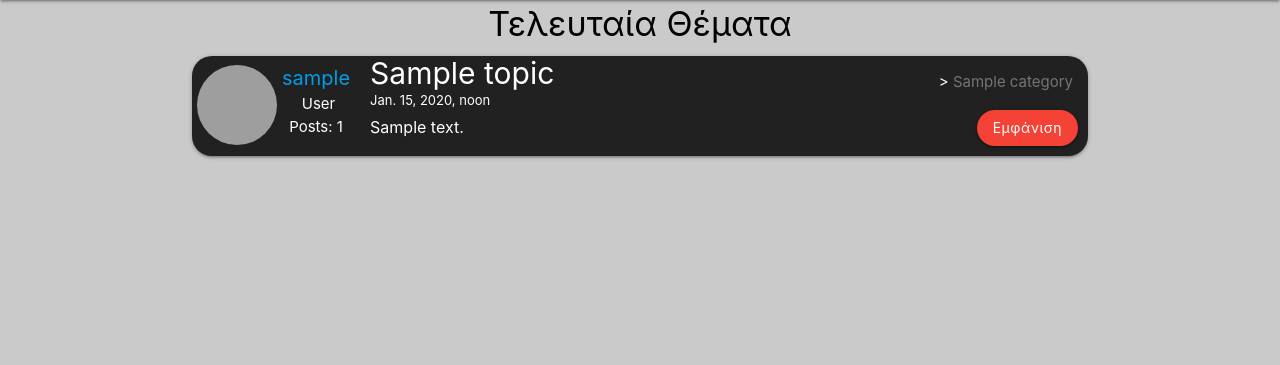
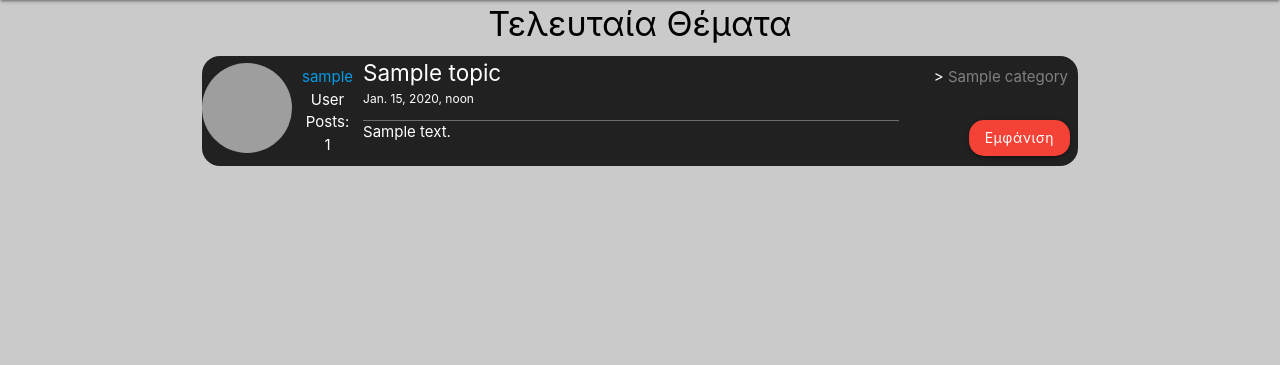
Before and after one commit to one-twenty/foobargr, a Django app: page / in a window 1280 px wide. Shown: the part 109-474 px from the top of the page. Run offline with Django 3.2, Linux system fonts and the light colour scheme; tables that the repository leaves empty hold one stand-in row (values such as "Sample post"); grey boxes are pictures that could not be loaded.

Commit message:
topics cards flexbox added

```diff
--- a/forum/static/forum/css/topics.css
+++ b/forum/static/forum/css/topics.css
@@ -1,180 +1,103 @@
-.card {
-    border-radius: 20px;
-    padding: 5px;
-    animation: topics-show 1.5s;
-    background: #212121 !important;
-    color: white;
-    height: 100px;
-    overflow: hidden !important;
+h4 {
+    text-align: center;
+    margin-top: 50px;
 }
 
-.topic-action a {
-    text-transform: none !important;
+.topic-card {
+    margin: 10px;
+    border-radius: 18px;
+    display: flex;
+    background: #212121;
+    color: white;
+    position: relative;
+}
+
+.user {
+    flex: 1;
+    display: flex;
+    flex-direction: row;
+    justify-content: center;
+    align-items: center;
+    text-align: center;
+    flex-basis: 16%;
+}
+
+.card-content {
+    flex: 6;
+    display: flex;
+    flex-direction: column;
+    flex-basis: 80%;
+}
+
+.user img {
+    width: 90px;
+    height: 90px;
+    border-radius: 50%;
+}
+
+.user-image {
+    flex: 1;
+}
+
+.user-info {
+    flex-direction: row;
+    flex: 1;
+    margin: 10px;
+}
+
+.topic-category,
+.topic-action {
+    position: absolute;
+    margin-right: 8px;
+    right: 0;
+}
+
+.topic-category {
+    top: 0;
+    margin: 10px;
+}
+
+.topic-action {
+    bottom: 0;
+    margin-bottom: 10px;
+}
+
+.topic-category a {
+    color: gray;
+}
+
+.topic-title {
+    font-size: 1.5rem;
+    order: 1;
+    flex: 1;
+}
+
+.topic-datetime {
+    order: 2;
+    flex: 2;
+    font-size: 0.8rem;
+}
+
+.topic-content {
+    order: 4;
+    flex: 3;
+}
+
+.divider {
+    order: 3;
+    opacity: 0.4;
+    width: 75%;
 }
 
 .topic-action-btn {
-    border-radius: 30px;
+    text-transform: none;
+    border-radius: 15px;
 }
 
-.admin{
+.admin {
     color: red;
 }
 
-.moderator{
+.moderator {
     color: blue;
 }
-
-@media only screen and (min-width: 601px) {
-    h4 {
-        text-align: center;
-        margin-top: 50px;
-        color: black;
-    }
-
-    .topic-card {
-        border-radius: 10px;
-    }
-
-    .topic-card img {
-        border-radius: 50% !important;
-        height: 80px !important;
-        width: 80px !important;
-        margin-top: 4px;
-    }
-
-    .datetime-published {
-        padding: 20px;
-        font-size: 13px;
-        margin-top: -3px;
-    }
-
-    .user {
-        text-align: center;
-        margin-top: -13px;
-        margin-left: 5px;
-    }
-
-    .user a {
-        font-size: 20px;
-    }
-
-    .post-title {
-        position: absolute;
-        font-size: 30px;
-        margin-left: 20px;
-        margin-top: -10px;
-    }
-
-    .category {
-        position: absolute;
-        right: 0;
-        top: 0;
-        margin-right: 15px;
-    }
-
-    .category a {
-        color: #757575;
-    }
-
-    .category p a:hover {
-        cursor: pointer;
-    }
-
-    .card-content {
-        position: absolute;
-        margin-top: 30px;
-        margin-left: -4px;
-        font-size: 16px;
-    }
-
-    .topic-action {
-        position: absolute;
-        right: 0;
-        bottom: 0;
-        margin: 5px;
-    }
-
-    .btn:hover {
-        transition: ease-in 0.1s;
-        transform: scale(1.1);
-    }
-
-    .topic-action a {
-        margin-left: 10px;
-        color: white;
-        text-transform: none;
-    }
-}
-
-@media only screen and (max-width: 601px) {
-    h4 {
-        text-align: center;
-        color: black;
-    }
-
-    .card {
-        color: white;
-        font-size: 12px;
-    }
-
-    .topic-card img {
-        width: 75px !important;
-        height: 75px !important;
-        border-radius: 50% !important;
-    }
-
-    .datetime-published {
-        margin-left: 15px;
-        margin-top: 8px;
-        font-size: 10px;
-    }
-
-    .category {
-        position: absolute;
-        margin-left: 90px;
-        bottom: 0;
-        transform: translateY(-50%);
-    }
-
-    .post-title {
-        position: absolute;
-        top: 0;
-        font-size: 16px;
-        margin-left: 15px;
-    }
-
-    .card-content {
-        position: absolute;
-        margin-left: -9px;
-        margin-top: 3px;
-    }
-
-    .user {
-        position: absolute;
-        transform: translateY(60%);
-        bottom: 0;
-        margin-left: -15px;
-        text-align: center;
-    }
-
-    .only-fullscreen {
-        visibility: hidden;
-    }
-
-    .topic-action-btn {
-        display: inline-block;
-        margin-top: 15px;
-        transform: scale(0.8);
-    }
-
-    .topic-action {
-        margin-left: 30px;
-    }
-}
-
-@keyframes topics-show {
-    from {
-        transform: translateY(1000px);
-        opacity: 0;
-    }
-}
--- a/forum/templates/forum/topics.html
+++ b/forum/templates/forum/topics.html
@@ -16,34 +16,30 @@
 {% for topic in topics %}
 
     <div class="topic-card">
-        <div class="col s12 m7">
-            <div class="card horizontal">
-                <div class="card-image">
+        <div class="user">
+            <div class="user-image">
                 <a href="{% url 'forum:profile' topic.user.username %}">
                     <img src="{% static topic.user.userprofile.image.url|slice:'13:' %}">
                 </a>
             </div>
-                <div class="category">
-                    <p>
+            <div class="user-info">
+                <a href="{% url 'forum:profile' topic.user.username %}">{{topic.user}}</a>
+                <div>
+                    <div class="{{topic.user.userprofile.role|lower}}">{{topic.user.userprofile.get_role_display}}</div>
+                    <div>Posts: {{topic.user.userprofile.posts_count}}</div>
+                </div>
+            </div>
+        </div>
+        <div class="card-content">
+            <div class="topic-category">
                     <a href="#">{{topic.category.parent_category.name}}</a>
                     >
                     <a href="category/{{topic.category.url}}">{{topic.category}}</a>
-                    </p>
             </div>
-                <div class="user">
-                    <p>
-                        <a href="{% url 'forum:profile' topic.user.username %}">{{topic.user}}</a> <br>
-                        <span class="only-fullscreen">
-                            <span class="{{topic.user.userprofile.role|lower}}">{{topic.user.userprofile.get_role_display}}</span><br>
-                            Posts: {{topic.user.userprofile.posts_count}}
-                        </span>
-                    </p>
+            <div class="topic-datetime">
+                {{topic.datetime}}
             </div>
-                <div class="card-stacked">
-                    <div class="datetime-published">
-                        <p>{{topic.datetime}}</p>
-                    </div>
-                    <div class="post-title">
+            <div class="topic-title">
                 <a style="color: white;" href="{% url 'forum:topic' topic.id %}">
                     {% if topic.title|length > 43 %}
                         {{topic.title|slice:40}}...</a>
@@ -52,14 +48,13 @@
                     {% endif %}
                 </a>
             </div>
-                    <div class="card-content">
-                        <p>
+            <div class="divider"></div>
+            <div class="topic-content">
                     {% if topic.content|length > 100 %}
                         {{topic.content|slice:97|safe}}...
                     {% else %}
                         {{topic.content|safe}}
                     {% endif %}
-                        </p>
             </div>
             <div class="topic-action">
                 <a class="btn red topic-action-btn" href="{% url 'forum:topic' topic.id %}">Εμφάνιση</a>
@@ -69,8 +64,6 @@
             </div>
         </div>
     </div>
-        </div>
-    </div>
 
 {% endfor %}
 
```
Lines whose indentation alone changed are shown as unchanged.
